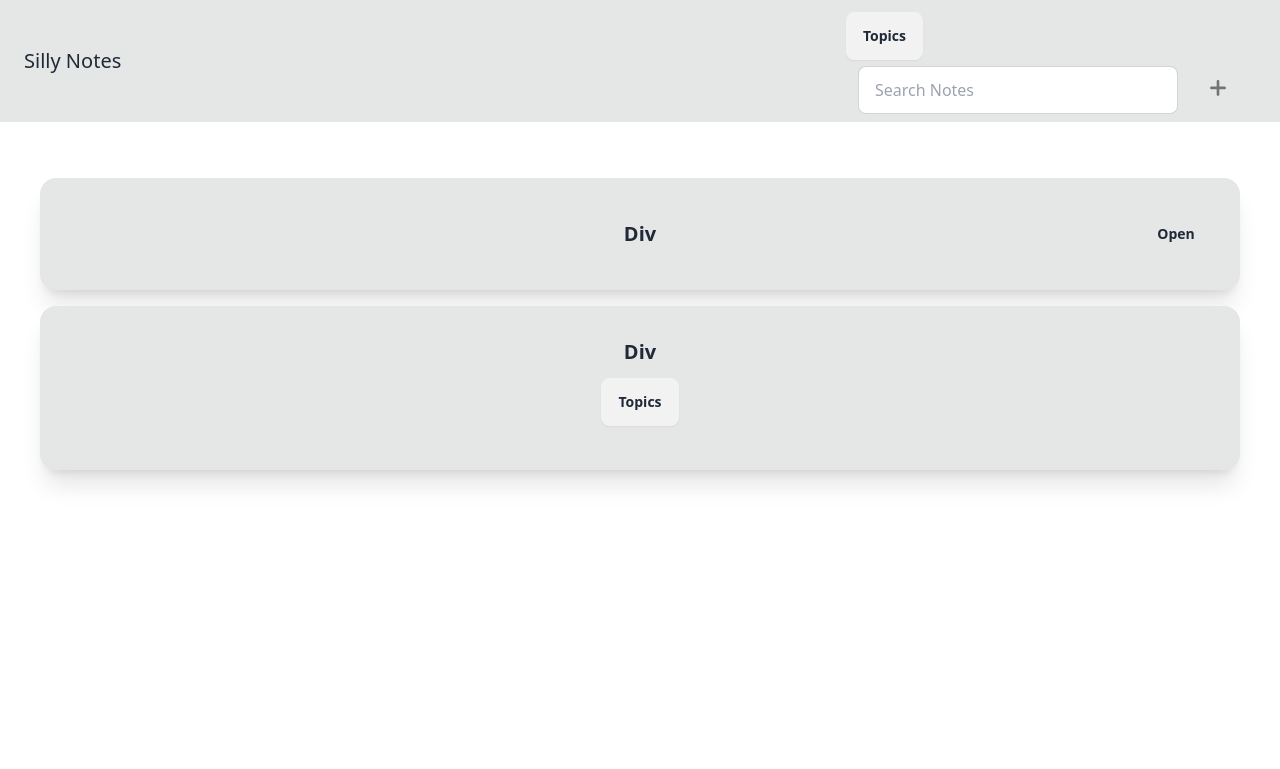
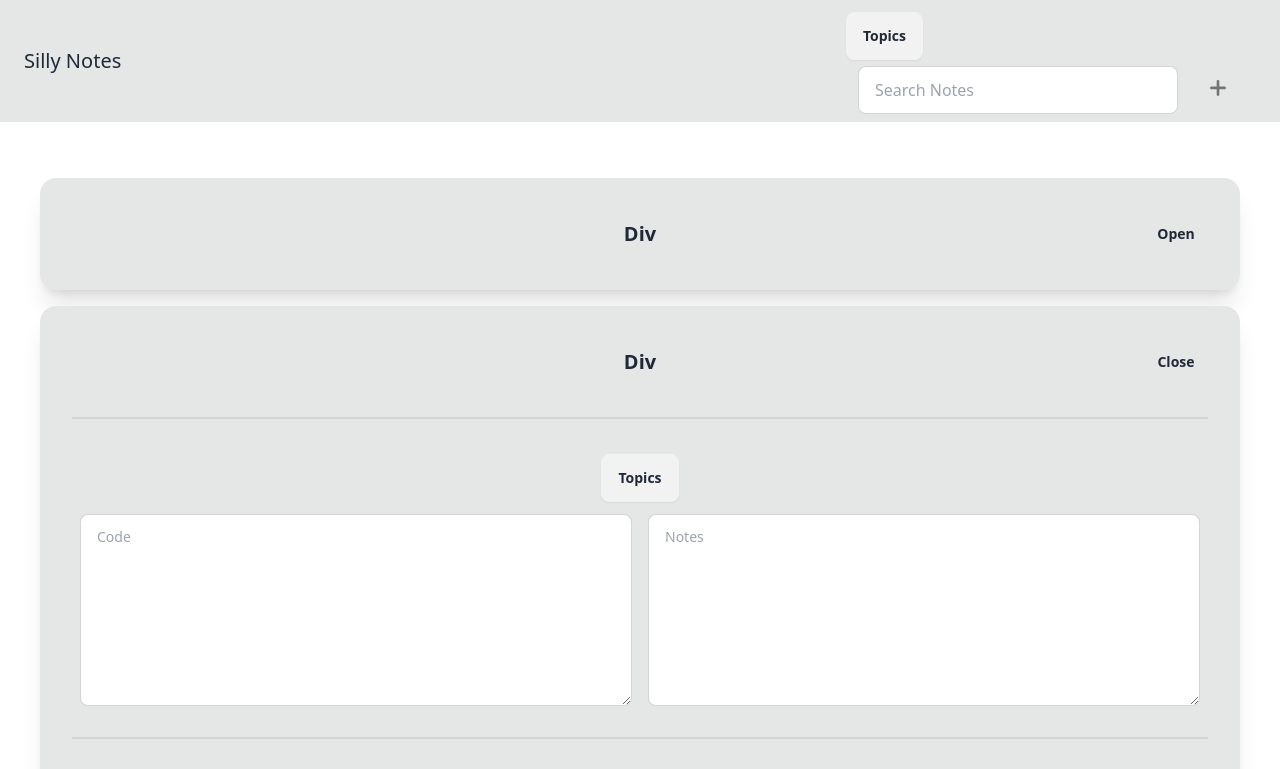
Before and after one commit to HabitWriter/Silly-Notes, a React (Vite) app: page / in a window 1280 px wide. Shown: the top 769 px of the page. Built offline with nearby package versions, Linux system fonts and the light colour scheme.

Commit message:
finished initial design of cards

```diff
--- a/src/App.jsx
+++ b/src/App.jsx
@@ -41,8 +41,6 @@ function App() {
       {/* Notes Section */}
 
       {/* Links Section */}
-
-      {/*  */}
     </>
   )
 }
--- a/src/components/SubtopicTable.jsx
+++ b/src/components/SubtopicTable.jsx
@@ -18,16 +18,42 @@ export default function SubtopicTable() {
         </div>
       </div>
 
-
-      {/* Subtopic Note Card closed */}
+      {/* Subtopic Note Card Open */}
 
       <div className="card w-70% bg-base-300 shadow-xl my-4">
+
         <div className="card-body items-center text-center">
-          <h2 className="card-title">Div</h2>
-          <TopicDropdown />
-          <div className="card-actions"></div>
+
+            {/* Flexbox containing title and open button */}
+            <div className="w-full flex justify-between">
+                <div className="w-16"></div>
+                <h2 className="card-title">Div</h2>
+                <button className=" w-16 btn btn-ghost">Close</button>
+            </div>
+
+            <div className="divider"></div>
+
+            <TopicDropdown />
+
+            {/* Code example and Notes Flex */}
+
+            <div className="w-full flex justify-around">
+                <textarea className="w-full h-48 mx-2 textarea textarea-bordered" placeholder="Code"></textarea>
+                <textarea className="w-full h-48 mx-2 textarea textarea-bordered" placeholder="Notes"></textarea>
+
+            </div>
+
+            <div className="divider"></div>
+
+            <textarea className="w-full h-48 mx-2 textarea textarea-bordered" placeholder="Links"></textarea>
+
+
         </div>
       </div>
+
+      {/* Subtopic Note Card Open, Editable */}
+
+
     </div>
   );
 }
```
